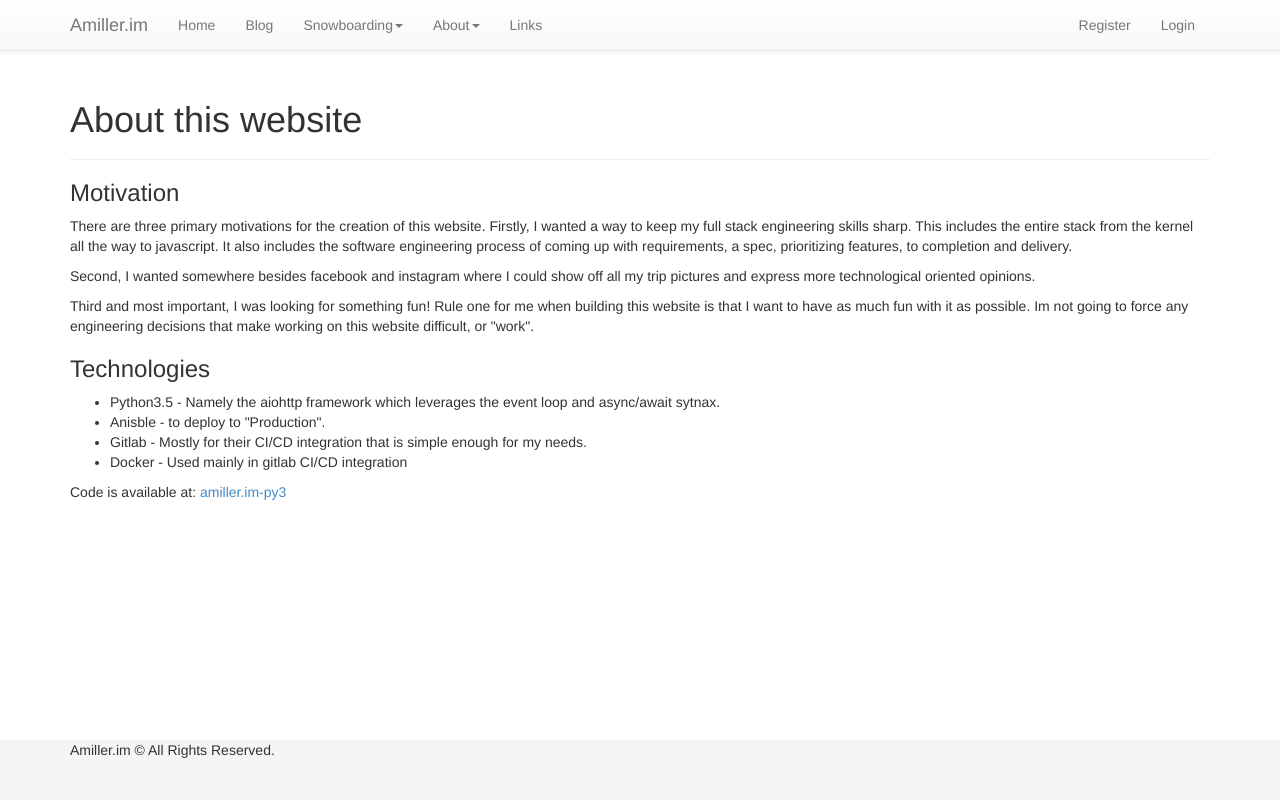
After one commit to atm08e/amiller.im-py3, a Python web app: template app/templates/about_site.html in a window 1280 px wide. The commit adds this page. Run offline with Jinja, Linux system fonts and the light colour scheme; the template is opened without the code that fills it, so the values that code supplies are empty; some libraries are stand-ins or nearby versions.

Commit message:
Adding content for about pages

```diff
--- a/app/routes.py
+++ b/app/routes.py
@@ -13,7 +13,8 @@ def setup_routes(app: web.Application, handler):
     app.router.add_get('/', handler.root)
     app.router.add_get('/snowboarding/{year}/{trip}', handler.snowboarding)
     app.router.add_get('/fishing/{trip}', handler.snowboarding)
-    app.router.add_get('/about', handler.about)
+    app.router.add_get('/about/drew', handler.about_drew)
+    app.router.add_get('/about/site', handler.about_site)
     app.router.add_get('/blog', handler.blog)
     app.router.add_get('/blog/{name}', handler.blog)
     app.router.add_get('/links', handler.links)
--- a/app/templates/about.html
+++ b/app/templates/about_drew.html
@@ -3,9 +3,9 @@
 {% block content %}
 
 <div class="page-header">
-    <h1>About</h1>
+    <h1>About Drew</h1>
 </div>
-    <p>I graduated from Florida State University in fall of 2012. Since then I have worked for a
+    <p>I graduated from Florida State University in fall of 2012 with a B.S in Computer Science. Since then I have worked for a
         mobile device management company called Openpeak (2013-2016) out of Boca Raton, FL and as of spring 2016
         I am employed by Ultimate Software working on their PaaS team.</p>
 
@@ -20,6 +20,7 @@
         I also enjoy playing <a href="http://www.dotabuff.com/players/4778078" title="DOTA"> DOTA</a>
         in my spare time with old and new friends. Although, I'll admit that I am not great lol (MID FOR FEED!, jkjk)
         Besides technology stuff I enjoy snowboarding in Colorado, and boating in Florida keys.</p>
+    <p>As of late I've been trying to do as much snowboarding as possible, this season (2017) I was able to log 15 days on the mountain.</p>
 
     <h3>social</h3>
     <iframe src="https://open.spotify.com/follow/1/?uri=spotify:user:1296065657&size=detail&theme=light" width="300" height="56" scrolling="no" frameborder="0" style="border:none; overflow:hidden;" allowtransparency="true"></iframe>
--- /dev/null
+++ b/app/templates/about_site.html
@@ -0,0 +1,22 @@
+{% extends 'base.html' %}
+{% block title %}About{% endblock %}
+{% block content %}
+
+<div class="page-header">
+    <h1>About this website</h1>
+</div>
+    <h3>Motivation</h3>
+    <p>There are three primary motivations for the creation of this website.
+        Firstly, I wanted a way to keep my full stack engineering skills sharp. This includes the entire stack from the kernel all the way to javascript. It also includes the software engineering process of coming up with requirements, a spec, prioritizing features, to completion and delivery.</p>
+    <p>Second, I wanted somewhere besides facebook and instagram where I could show off all my trip pictures and express more technological oriented opinions.</p>
+    <p>Third and most important, I was looking for something fun! Rule one for me when building this website is that I want to have as much fun with it as possible. Im not going to force any engineering decisions that make working on this website difficult, or "work".</p>
+
+<h3>Technologies</h3>
+    <ul>
+        <li>Python3.5 - Namely the aiohttp framework which leverages the event loop and async/await sytnax.</li>
+        <li>Anisble - to deploy to "Production".</li>
+        <li>Gitlab - Mostly for their CI/CD integration that is simple enough for my needs.</li>
+        <li>Docker - Used mainly in gitlab CI/CD integration</li>
+    </ul>
+    <p>Code is available at: <a href="https://gitlab.com/atm08e/amiller.im-py3">amiller.im-py3</a></p>
+{% endblock %}
--- a/app/templates/base.html
+++ b/app/templates/base.html
@@ -82,7 +82,7 @@
                     <li class="dropdown">
                         <a class="dropdown-toggle" data-toggle="dropdown">About<b class="caret"></b></a>
                         <ul class="dropdown-menu">
-                            <li><a href="/about">Drew</a></li>
+                            <li><a href="/about/drew">Drew</a></li>
                             <li><a href="/about/site">This Site</a></li>
                         </ul>
                     </li>
```
Also changed, not shown: app/handlers.py (+6 -2 lines).
